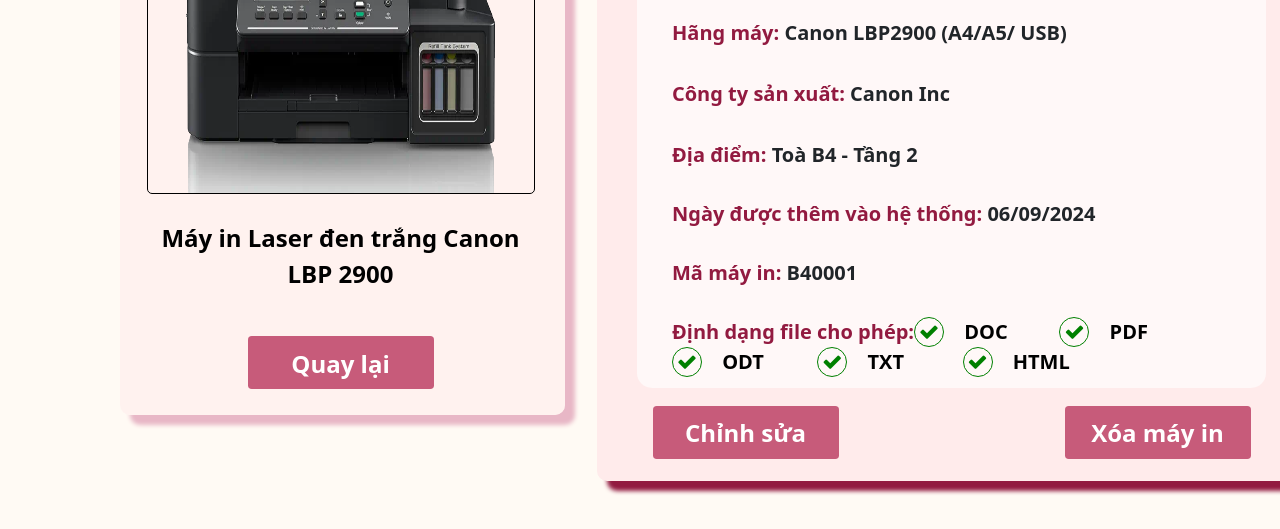
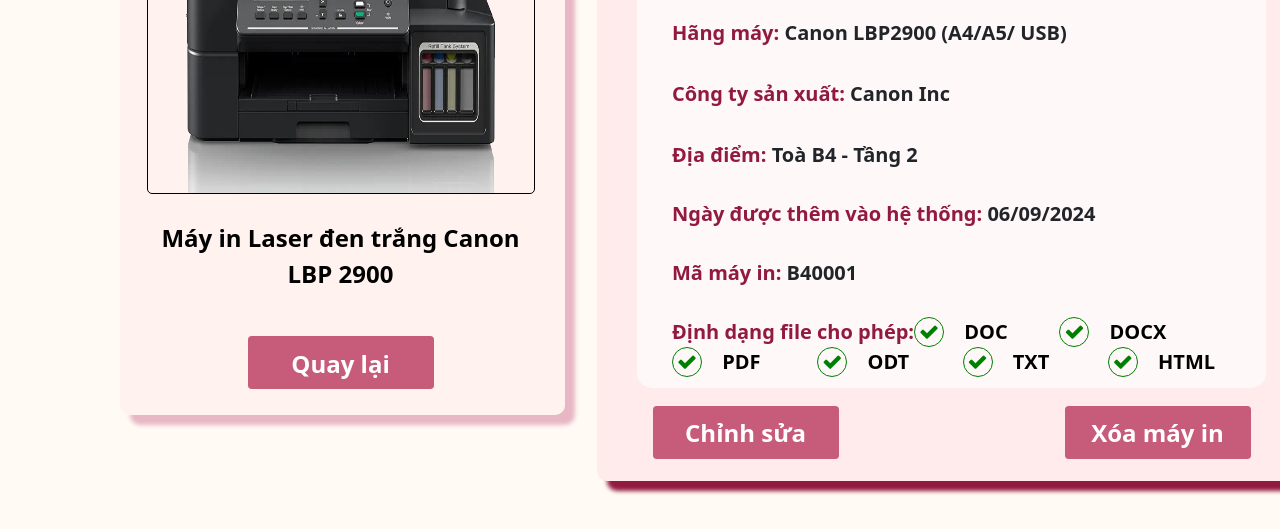
Before and after one commit to LTB122/BTL-CNPM, a website: page Web/Frontend/spss/thong_tin_may_in.html in a window 1280 px wide. Shown: the part 319-848 px from the top of the page. Drawn offline with nearby package versions, Linux system fonts and the light colour scheme; no server answers.

Commit message:
Thêm phần lựa chọn cho format DOCX

```diff
--- a/Web/Frontend/spss/js/post_them_may_in.js
+++ b/Web/Frontend/spss/js/post_them_may_in.js
@@ -31,6 +31,7 @@
 
         let allowedFileFormatList = [];
         document.getElementById("docType").checked ? allowedFileFormatList.push("doc") : null;
+        document.getElementById("docxType").checked ? allowedFileFormatList.push("docx") : null;
         document.getElementById("pdfType").checked ? allowedFileFormatList.push("pdf") : null;
         document.getElementById("odtType").checked ? allowedFileFormatList.push("odt") : null;
         document.getElementById("txtType").checked ? allowedFileFormatList.push("txt") : null;
--- a/Web/Frontend/spss/js/put_chinh_sua_may_in.js
+++ b/Web/Frontend/spss/js/put_chinh_sua_may_in.js
@@ -102,6 +102,7 @@
 
         let allowedFileFormatList = [];
         document.getElementById("doc").checked ? allowedFileFormatList.push("doc") : null;
+        document.getElementById("docx").checked ? allowedFileFormatList.push("docx") : null;
         document.getElementById("pdf").checked ? allowedFileFormatList.push("pdf") : null;
         document.getElementById("odt").checked ? allowedFileFormatList.push("odt") : null;
         document.getElementById("txt").checked ? allowedFileFormatList.push("txt") : null;
--- a/Web/Frontend/spss/thong_tin_may_in.html
+++ b/Web/Frontend/spss/thong_tin_may_in.html
@@ -149,6 +149,14 @@
                                     <i class="fa fa-check" aria-hidden="true" style="color: green; border-radius: 90px; border: 1px solid green; padding: 4px; margin-right: 15px;"></i>
 
                                     DOC
+                                </nobr>
+                            </div>
+
+                            <div class="col col-3" id="docxAppear">
+                                <nobr style="font-weight: 600; font-size: 20px; color: #000000;">
+                                    <i class="fa fa-check" aria-hidden="true" style="color: green; border-radius: 90px; border: 1px solid green; padding: 4px; margin-right: 15px;"></i>
+
+                                    DOCX
                                 </nobr>
                             </div>
 
@@ -344,6 +352,12 @@
                                                 DOC
                                             </label>
 
+                                            <input type="checkbox" id="docx" name="file-format" value="docx">
+
+                                            <label for="docx" style="text-align: left; color: #921A40; margin-right: 10px;">
+                                                DOCX
+                                            </label>
+
                                             <input type="checkbox" id="pdf" name="file-format" value="pdf">
 
                                             <label for="pdf" style="text-align: left; color: #921A40; margin-right: 10px;">
```
Also changed, not shown: Web/Frontend/spss/them_may_in.html (+19 -0 lines).
